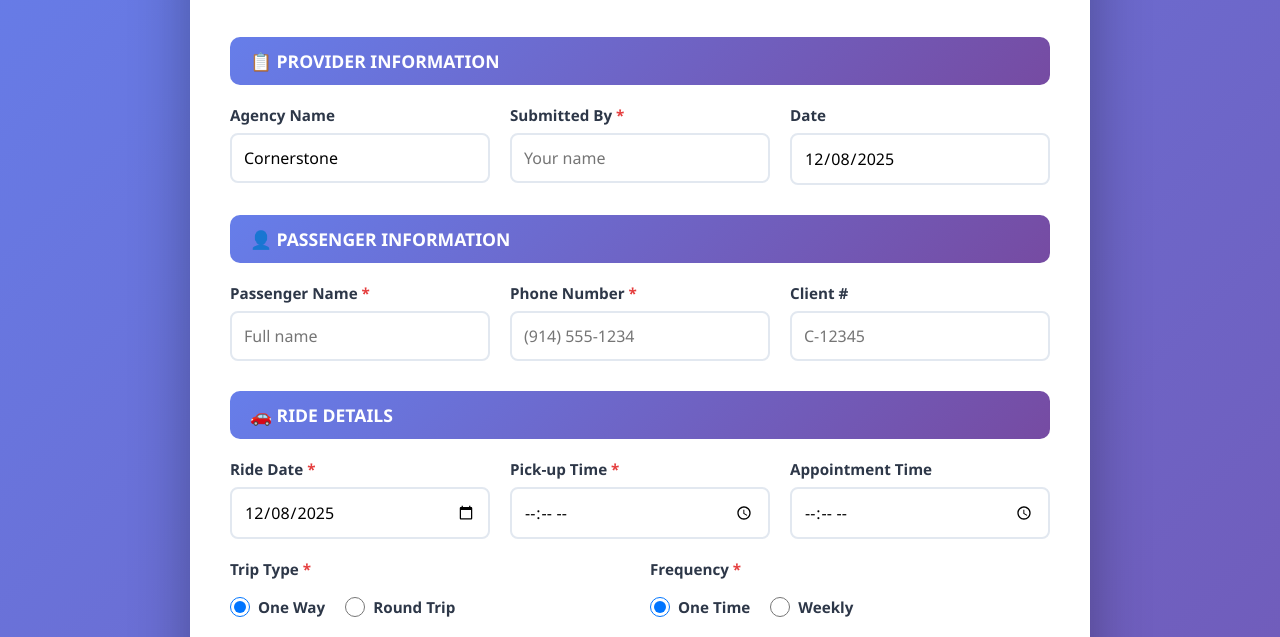
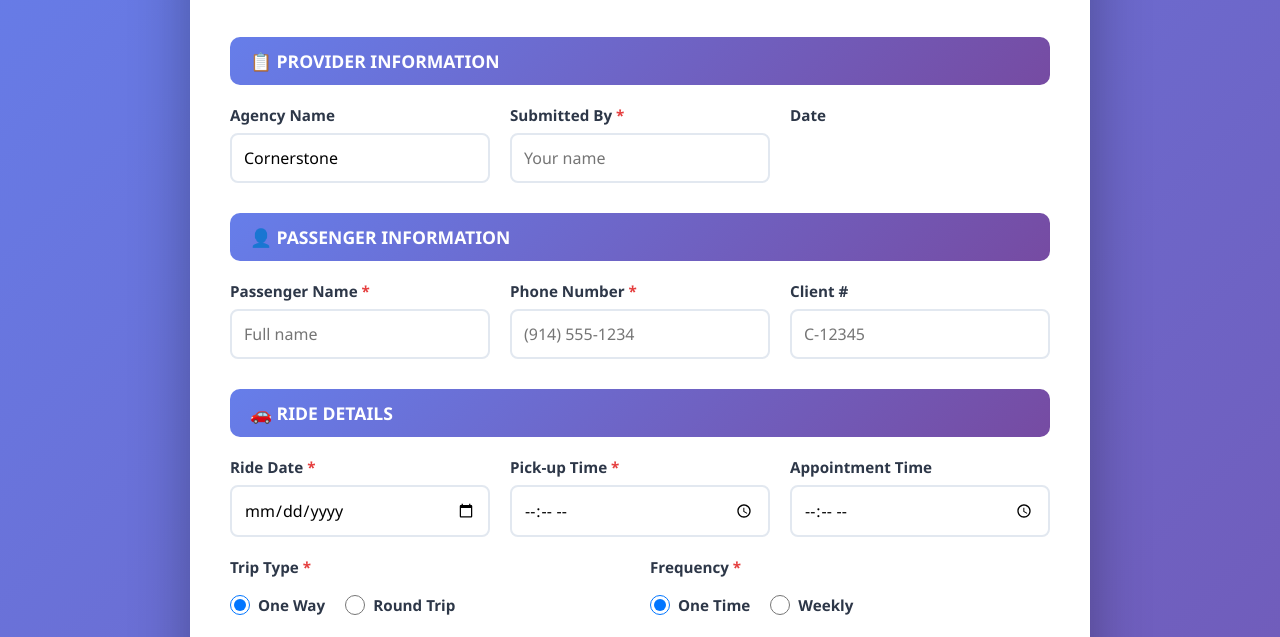
Before and after one commit to apolo189/CORNERSTONE-PORTAL, a plain HTML site: page index.html in a window 1280 px wide. Shown: the part 163-800 px from the top of the page. Drawn offline with Linux system fonts and the light colour scheme.

Commit message:
Update index.html

```diff
--- a/index.html
+++ b/index.html
@@ -8,7 +8,7 @@
         * {
             margin: 0;
             padding: 0;
-            box-sizing: border-box;
+            box-sizing: border-box;AF
         }
 
         body {
@@ -252,7 +252,7 @@
                 </div>
                 <div class="form-group">
                     <label for="requestDate">Date</label>
-                    <input type="date" id="requestDate" readonly>
+
                 </div>
             </div>
 
```
